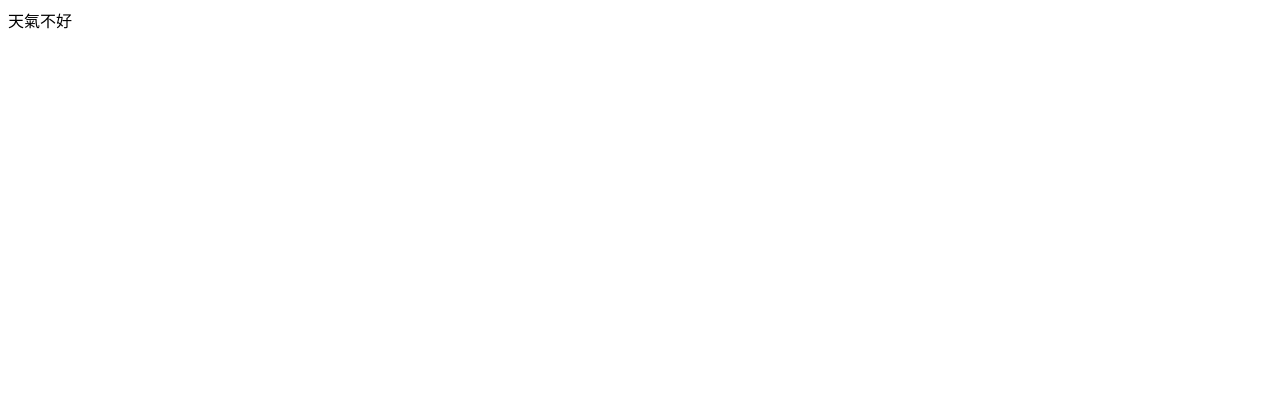
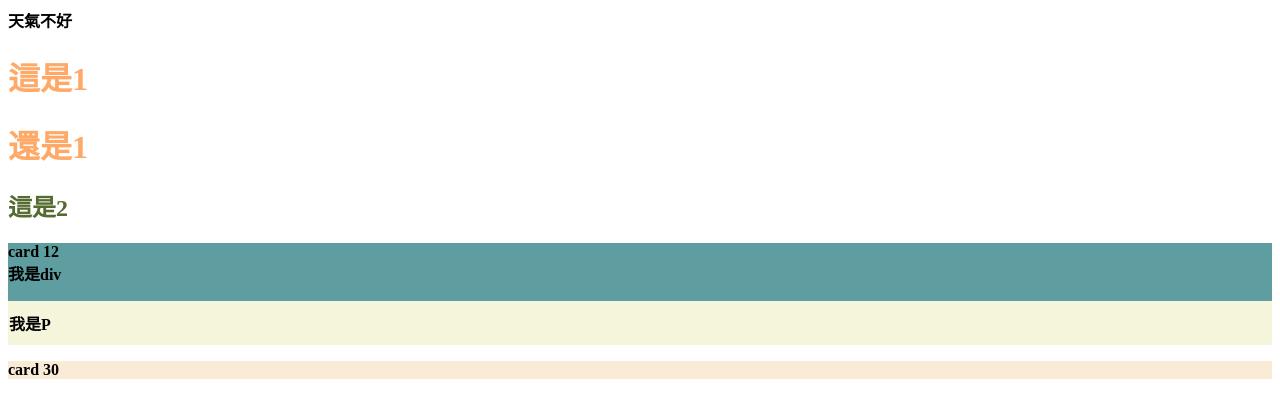
Before and after one commit to TunaRiceBall/TunaRiceBall.github.com.io, a plain HTML site: page index.html in a window 1280 px wide. Drawn offline with Linux system fonts and the light colour scheme.

Commit message:
第四次變更

```diff
--- a/index.html
+++ b/index.html
@@ -3,8 +3,35 @@
 <head>
     <meta charset="UTF-8">
     <title>TunaRiceBallGood</title>
+    <style>
+        h1 {color: #ffa969;}
+        h2 {color: darkolivegreen}
+
+        body{
+            /*background-color: antiquewhite;*/
+            font-weight: 800
+        }
+        .card{background-color: cadetblue;}
+
+        #sss_card{background-color: antiquewhite;}
+
+        .card > p{
+            background-color: beige;
+            padding:10px 1px;
+        }
+    </style>
 </head>
 <body>
- 天氣不好
+天氣不好
+<h1>這是1</h1>
+<h1>還是1</h1>
+<h2>這是2</h2>
+
+<div class="card"> card 12
+    <div>我是div</div>
+    <p>我是P</p>
+</div>
+<div id="sss_card"> card 30 </div>
+
 </body>
 </html>
```
